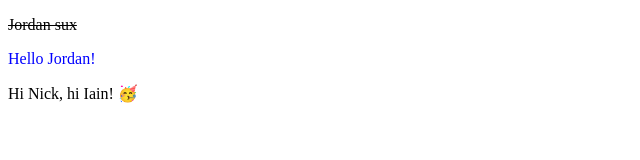
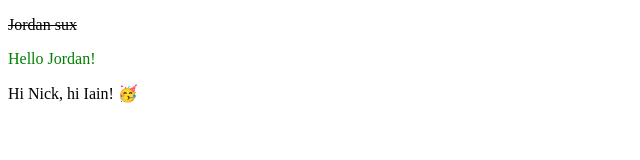
Before and after one commit to nickzou/jordan-learning-git, a website: page index.html in a window 1280 px wide. Shown: the full height of the page, 0-640 px from the left. Drawn offline with Linux system fonts and the light colour scheme.

Commit message:
color change

```diff
--- a/index.html
+++ b/index.html
@@ -7,7 +7,7 @@
 </head>
 <body>
     <p><s>Jordan sux</s></p>
-    <p><span style="color:blue;">Hello Jordan!</span></p>
+    <p><span style="color:green;">Hello Jordan!</span></p>
     <p>Hi Nick, hi Iain! 🥳</p>
 </body>
 </html>
```
